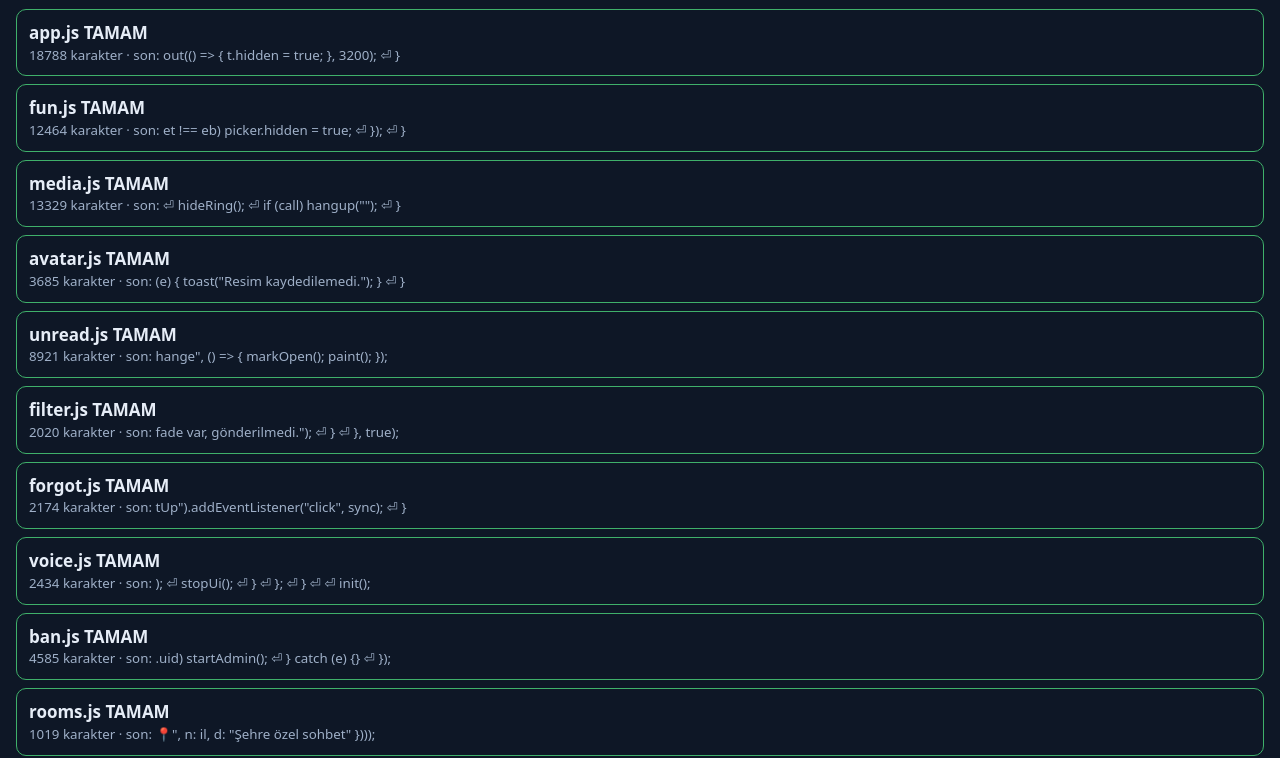
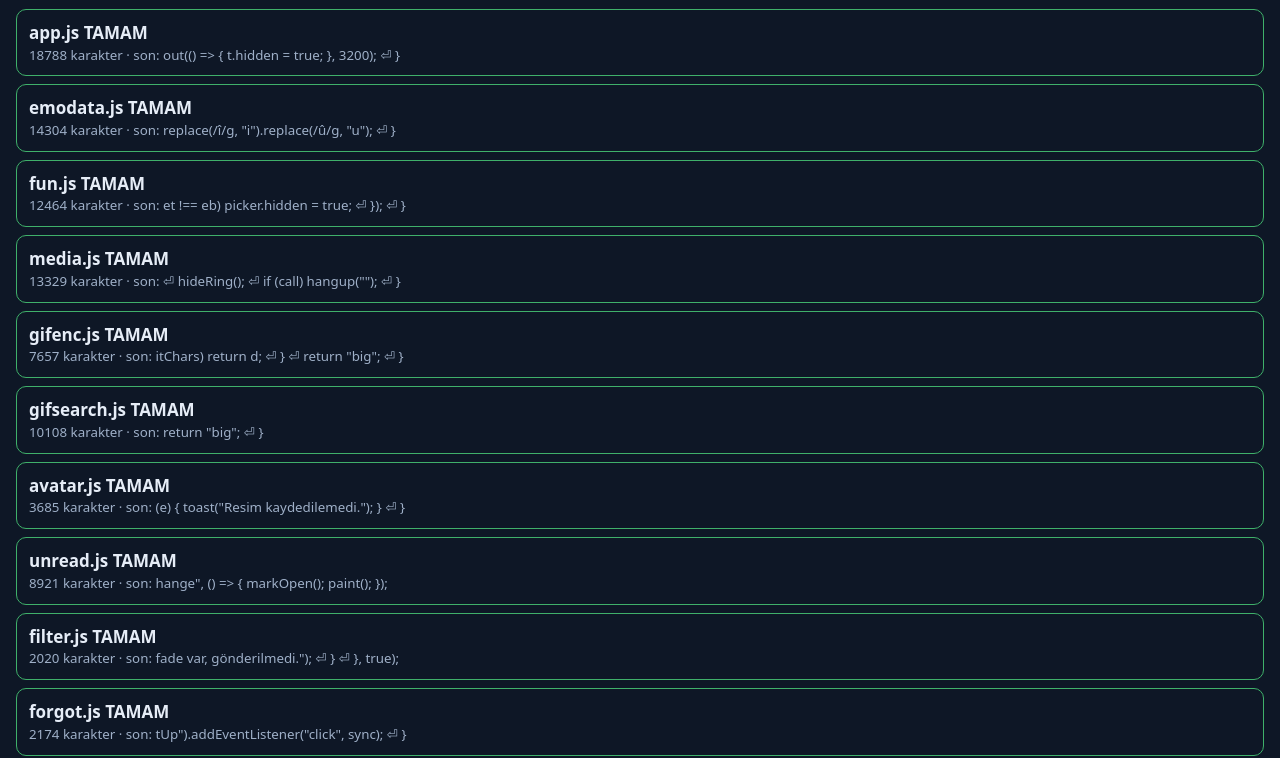
Before and after one commit to yasar199208-stack/nobet-arasi, a plain HTML site: page tani.html in a window 1280 px wide. Shown: the part 49-807 px from the top of the page. Drawn offline with Linux system fonts and the light colour scheme.

Commit message:
Update FILES array in tani.html

```diff
--- a/tani.html
+++ b/tani.html
@@ -13,7 +13,7 @@ b{font-size:17px}
 <h1>Dosya kontrolü</h1>
 <div id="o">Kontrol ediliyor…</div>
 <script>
-var FILES = ["app.js","fun.js","media.js","avatar.js","unread.js","filter.js","forgot.js","voice.js","ban.js","rooms.js","admin.js","back.js","tabs.js"];
+var FILES = ["app.js","emodata.js","fun.js","media.js","gifenc.js","gifsearch.js","avatar.js","unread.js","filter.js","forgot.js","voice.js","ban.js","rooms.js","admin.js","back.js","tabs.js"];
 var out = document.getElementById("o");
 out.textContent = "";
 function add(cls, name, line1, line2) {
```
